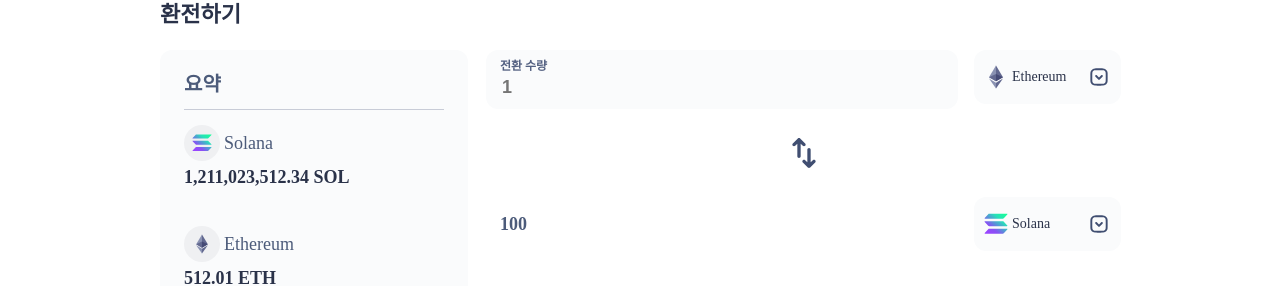
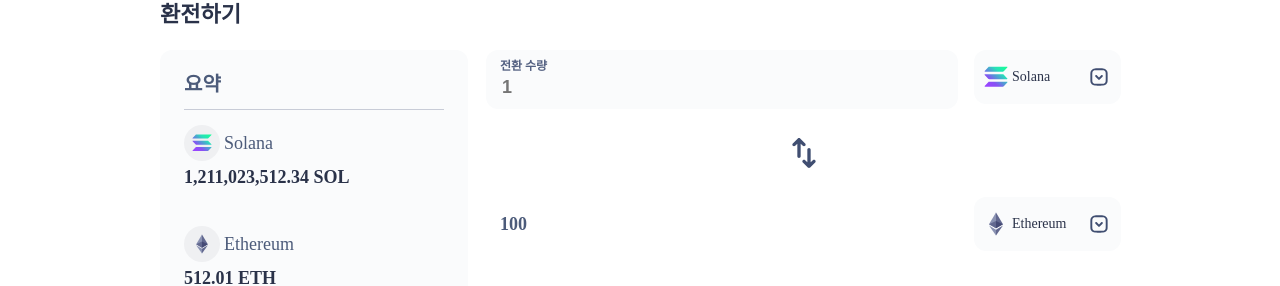
Before and after one commit to Sonwanseo/alocados-frontend-task, a React (Create React App) app: page /exchanging-money in a window 1280 px wide. Shown: the part 236-522 px from the top of the page. Built offline with nearby package versions, Linux system fonts and the light colour scheme.

Commit message:
feat: 환전 토큰 변경 기능 추가

```diff
--- a/src/pages/ExchangingMoney/ExchangingMoney.tsx
+++ b/src/pages/ExchangingMoney/ExchangingMoney.tsx
@@ -3,6 +3,7 @@
 import { ExchangingHistoryItem } from 'components/Business';
 import { Exchange, Summary } from './components';
 import styled from 'styled-components';
+import { useExchangingMoney } from './useExchangingMoney';
 
 const Container = styled(FlexBox)`
   padding-top: 120px;
@@ -26,6 +27,8 @@
 `;
 
 export function ExchangingMoney() {
+  const { targetType, resultType, changeTargetType, changeResultType } = useExchangingMoney();
+
   return (
     <BasicLayout>
       <Container column>
@@ -33,7 +36,7 @@
         <ContentWrapper>
           <Summary />
           <ExchangeWrapper column>
-            <Exchange />
+            <Exchange targetType={targetType} resultType={resultType} changeTargetType={changeTargetType} changeResultType={changeResultType} />
             <HistoryItemWrapper>
               <ExchangingHistoryItem
                 date="2023-03-12, AM 10:50"
--- a/src/pages/ExchangingMoney/components/Exchange/Exchange.tsx
+++ b/src/pages/ExchangingMoney/components/Exchange/Exchange.tsx
@@ -3,6 +3,7 @@
 import styled from 'styled-components';
 import Swap from 'assets/svg/Swap.svg';
 import { Select } from '../Select';
+import { TokenType } from 'types/Model';
 
 const BoxWrapper = styled(FlexBox)`
   gap: 16px;
@@ -46,7 +47,16 @@
   margin-top: 47px;
 `;
 
-export function Exchange() {
+type Props = {
+  targetType: TokenType;
+  resultType: TokenType;
+  changeTargetType: (token: TokenType) => void;
+  changeResultType: (token: TokenType) => void;
+};
+
+export function Exchange(props: Props) {
+  const { targetType, resultType, changeTargetType, changeResultType } = props;
+
   return (
     <FlexBox
       column
@@ -61,7 +71,7 @@
           </Text>
           <TargetInput placeholder="1" />
         </TargetBox>
-        <Select tokenType="Ethereum" />
+        <Select tokenType={targetType} changeToken={changeTargetType} />
       </BoxWrapper>
       <SwapIcon src={Swap} />
       <BoxWrapper>
@@ -70,7 +80,7 @@
             100
           </Text>
         </ResultBox>
-        <Select tokenType="Solana" />
+        <Select tokenType={resultType} changeToken={changeResultType} />
       </BoxWrapper>
       <ExchangeButton type="Primary">환전</ExchangeButton>
     </FlexBox>
--- a/src/pages/ExchangingMoney/components/Select/Select.tsx
+++ b/src/pages/ExchangingMoney/components/Select/Select.tsx
@@ -1,7 +1,7 @@
 import { FlexBox, Text } from 'components/Common';
 import { SHADE } from 'constants/Theme';
 import styled from 'styled-components';
-import { getTokenImageByType } from 'utils';
+import { getTokenImageByType, getUnselectedToken } from 'utils';
 import DownChevron from 'assets/svg/DownChevron.svg';
 import { TokenType } from 'types/Model';
 import React from 'react';
@@ -43,12 +43,18 @@
 
 type Props = {
   tokenType: TokenType;
+  changeToken: (token: TokenType) => void;
 };
 
 export function Select(props: Props) {
-  const { tokenType } = props;
+  const { tokenType, changeToken } = props;
 
   const [showDropDown, setShowDropDown] = React.useState(false);
+
+  const onClickChangeToken = (item: TokenType) => {
+    setShowDropDown((prev) => !prev);
+    changeToken(item);
+  };
 
   return (
     <Container>
@@ -58,8 +64,11 @@
       </TokenWrapper>
       {showDropDown && (
         <DropDownWrapper column>
-          <Text caption>Solana</Text>
-          <Text caption>BnB</Text>
+          {getUnselectedToken(tokenType).map((item) => (
+            <Text caption key={item} onClick={() => onClickChangeToken(item)}>
+              {item}
+            </Text>
+          ))}
         </DropDownWrapper>
       )}
       <DownChevronImage src={DownChevron} onClick={() => setShowDropDown((prev) => !prev)} />
--- /dev/null
+++ b/src/pages/ExchangingMoney/useExchangingMoney.tsx
@@ -0,0 +1,17 @@
+import React from 'react';
+import { TokenType } from 'types/Model';
+
+export function useExchangingMoney() {
+  const [targetType, setTargetType] = React.useState<TokenType>('Solana');
+  const [resultType, setResultType] = React.useState<TokenType>('Ethereum');
+
+  const changeTargetType = React.useCallback((token: TokenType) => {
+    setTargetType(token);
+  }, []);
+
+  const changeResultType = React.useCallback((token: TokenType) => {
+    setResultType(token);
+  }, []);
+
+  return { targetType, resultType, changeTargetType, changeResultType };
+}
```
